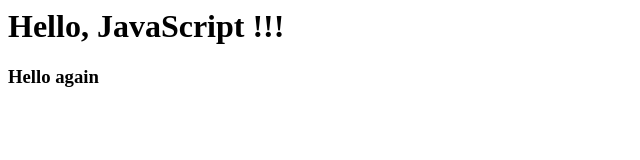
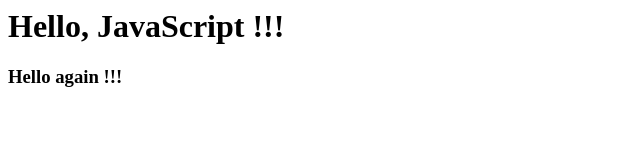
Before and after one commit to ekuchin/learn-javascript, a plain HTML site: page index.html in a window 1280 px wide. Shown: the full height of the page, 0-640 px from the left. Drawn offline with Linux system fonts and the light colour scheme.

Commit message:
Four Commit

```diff
--- a/index.html
+++ b/index.html
@@ -2,7 +2,7 @@
     <body>
 
         <h1>Hello, JavaScript !!!</h1>
-        <h3>Hello again</h3>
+        <h3>Hello again !!!</h3>
 
     </body>
 
```
